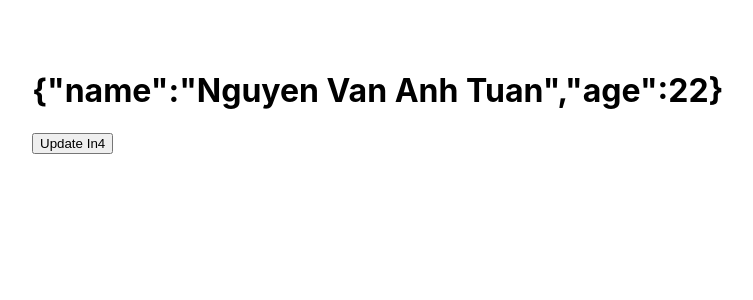
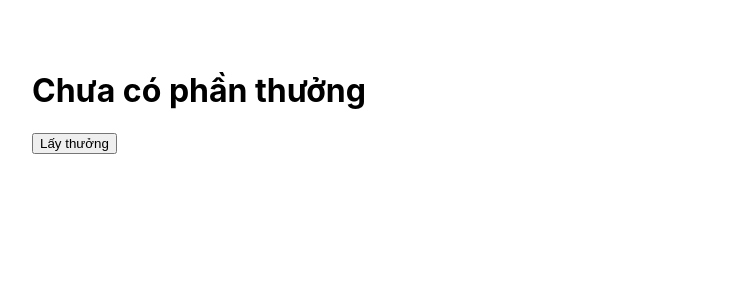
Before and after one commit to anhtuan020699/reactjs-hook, a React (Create React App) app: page / in a window 1280 px wide. Shown: the top 300 px of the page, without its empty margins (18-771 px from the left). Built offline with nearby package versions, Linux system fonts and the light colour scheme.

Commit message:
random gifts

```diff
--- a/src/App.js
+++ b/src/App.js
@@ -4,25 +4,20 @@
 
 
 
+const gifts =['one' ,'two' ,'three']
 
 function App() {
+  const [gift, setGift] = useState()
+  const randomGift = () =>{
+    const index = Math.floor(Math.random() * gifts.length)
+      setGift(gifts[index])
+  }
 
-  const [info , setInfo ] = useState({
-    name : 'Nguyen Van Anh Tuan',
-    age: 22
-  })
-  const handleUpdate = () => {
-    setInfo({
-         ...info,
-         bio: 'yeu mau hong'
-    })
-  }
   return (
 
     <div style ={{padding:50}}>
-     <h1 >{JSON.stringify(info)}</h1>
-
-     <button onClick={handleUpdate}> Update In4</button>
+      <h1>{ gift || 'Chưa có phần thưởng' }</h1>
+      <button onClick ={randomGift}>Lấy thưởng</button>
     </div>
   );
 }
```
